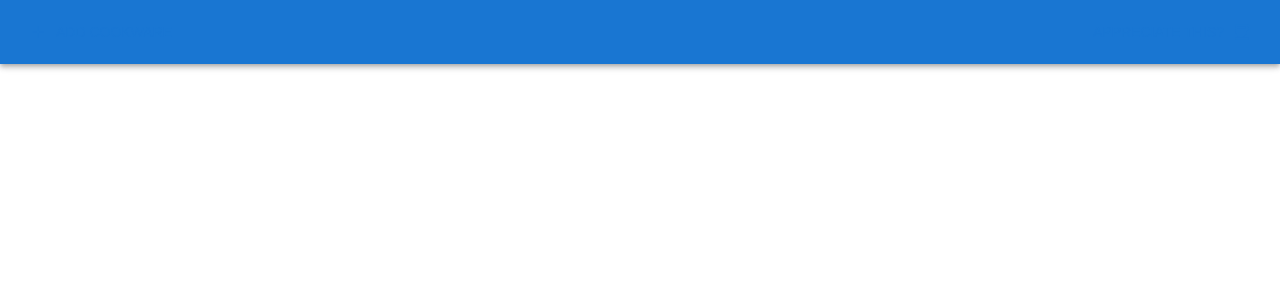
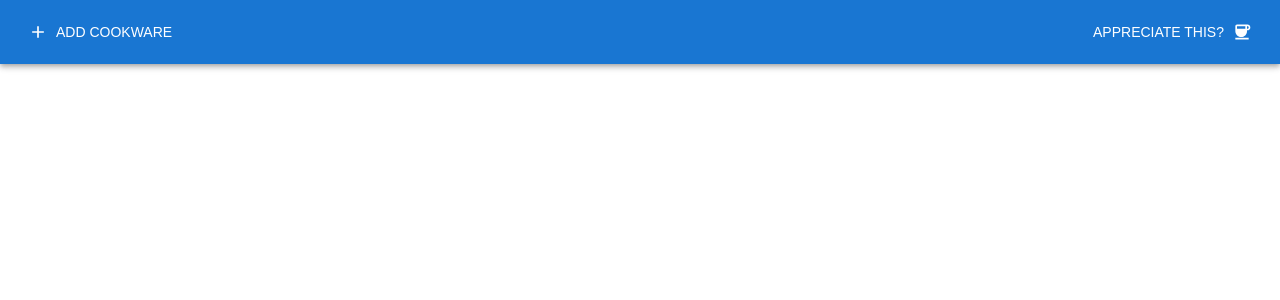
Before and after one commit to siddtheone/portions, a Next.js app: page / in a window 1280 px wide. Shown: the top 300 px of the page. Built offline with nearby package versions, Linux system fonts and the light colour scheme; a web font is replaced by a local one; what @mui/material-nextjs would draw is missing.

Commit message:
Fixing light theme issue

```diff
--- a/src/components/AddCookware.tsx
+++ b/src/components/AddCookware.tsx
@@ -22,7 +22,11 @@ export function AddCookware() {
 
   return (
     <>
-      <Button onClick={() => setOpen(true)} startIcon={<Add />}>
+      <Button
+        onClick={() => setOpen(true)}
+        sx={{ color: "white" }}
+        startIcon={<Add />}
+      >
         Add Cookware
       </Button>
       <Dialog open={open} onClose={() => setOpen(false)}>
--- a/src/components/Support.tsx
+++ b/src/components/Support.tsx
@@ -10,6 +10,7 @@ export function Support() {
       target="_blank"
       rel="noopener noreferrer"
       endIcon={<Coffee />}
+      sx={{ color: "white" }}
     >
       Appreciate this?
     </Button>
```
